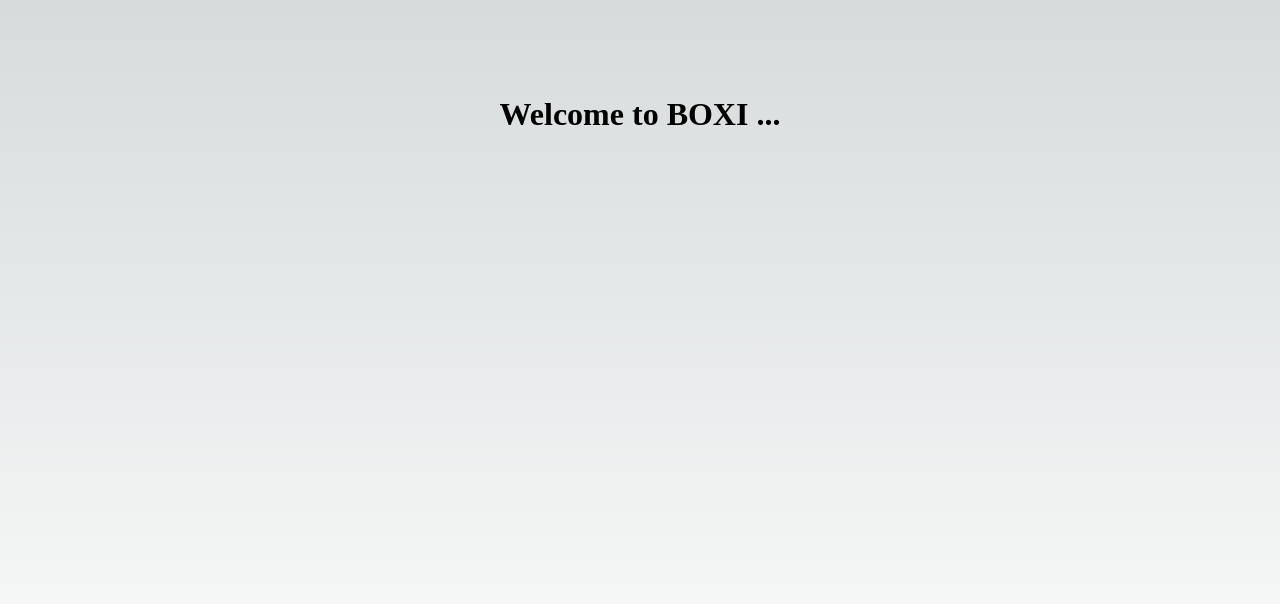
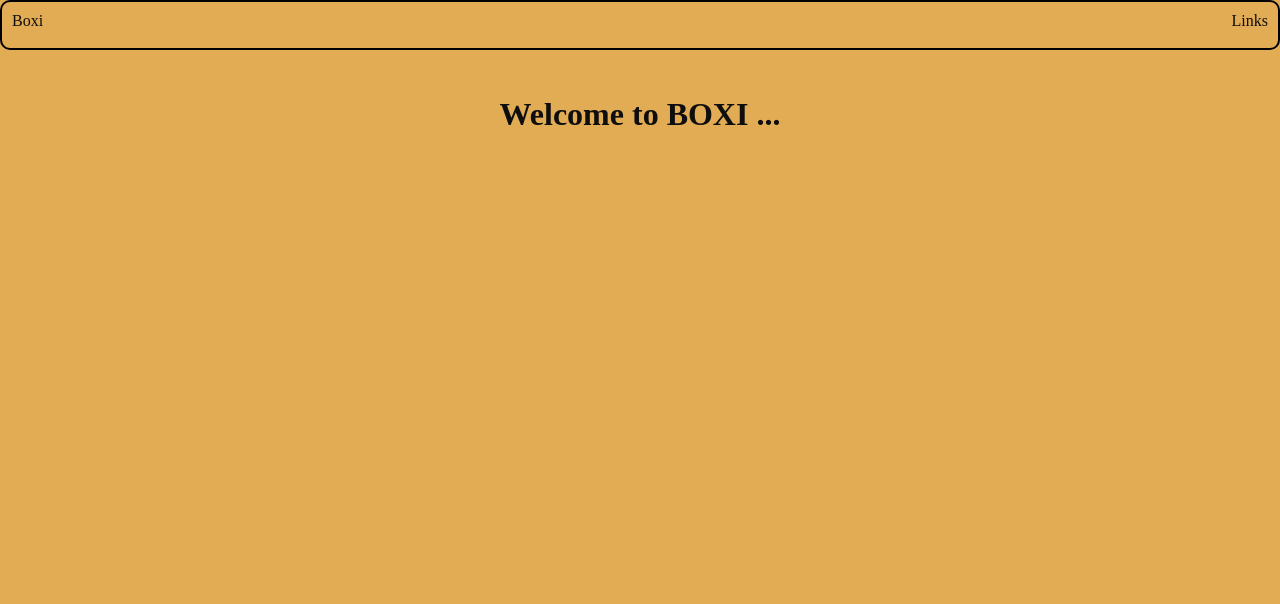
Before and after one commit to chrstphrddtz/boxi, a Next.js app: page / in a window 1280 px wide. Shown: the top 604 px of the page. Built offline with nearby package versions, Linux system fonts and the light colour scheme.

Commit message:
add first basic layout to navbar

```diff
--- /dev/null
+++ b/components/Layout.tsx
@@ -0,0 +1,25 @@
+import Head from "next/head";
+import Navbar from "./Navbar";
+import styled from "styled-components";
+
+const Main = styled.main`
+
+`
+
+
+
+export default function Layout({ children }: {children: React.ReactNode}) {
+  return (
+    <>
+      <Head>
+        <title>Boxi</title>
+      </Head>
+      <Navbar/>
+
+      <Main>
+        {children}
+      </Main>
+
+    </>
+  )
+}
--- /dev/null
+++ b/components/Navbar.tsx
@@ -0,0 +1,34 @@
+import Link from "next/link";
+import styled from "styled-components";
+
+const Nav = styled.ul `
+  display: flex;
+  flex-direction: row;
+  justify-content: space-between;
+  list-style: none;
+  border: 2px solid black;
+  border-radius: 10px;
+  height: 50px;
+  /* margin: 5px 20px; */
+  padding: 10px;
+  position: fixed;
+  width: 100%;
+  top: 0;
+`
+
+const StyledLink = styled(Link) `
+`
+
+export default function Navbar() {
+  return (
+    <Nav>
+      <li>
+        <StyledLink href="/">Boxi</StyledLink>
+      </li>
+      <li>
+        <StyledLink href="#">Links</StyledLink>
+      </li>
+
+    </Nav>
+  )
+}
--- a/package.json
+++ b/package.json
@@ -18,6 +18,7 @@
     "mongoose": "^7.0.4",
     "next": "13.3.0",
     "react": "18.2.0",
+    "react-burger-menu": "^3.0.9",
     "react-dom": "18.2.0",
     "styled-components": "^5.3.9",
     "typescript": "5.0.4"
--- a/src/pages/_app.tsx
+++ b/src/pages/_app.tsx
@@ -1,6 +1,11 @@
 import '@/styles/globals.css'
 import { Figtree } from 'next/font/google'
 import type { AppProps } from 'next/app'
+import Layout from '../../components/Layout'
+
+// const HamburgerIcon = () => (<div className='p-1/2'><svg className="w-8 h-8 text-gray-500" fill="none" strokeLinecap="round" strokeLinejoin="round" strokeWidth="2" viewBox="0 0 24 24" stroke="currentColor"><path d="M4 6h16M4 12h16M4 18h16"></path></svg></div>)
+
+
 
 const figtree = Figtree({
   weight: ['400', '600', '800'],
@@ -10,5 +15,11 @@
 
 
 export default function App({ Component, pageProps }: AppProps) {
-  return <Component {...pageProps} />
+  return (
+    <Layout>
+      <Component {...pageProps} />
+    </Layout>
+  )
+
+
 }
--- a/src/styles/globals.css
+++ b/src/styles/globals.css
@@ -86,13 +86,15 @@
 }
 
 body {
-  color: rgb(var(--foreground-rgb));
+  background-color: #E2AC55;
+  color: #0F0E0E;
+  /* color: rgb(var(--foreground-rgb));
   background: linear-gradient(
       to bottom,
       transparent,
       rgb(var(--background-end-rgb))
     )
-    rgb(var(--background-start-rgb));
+    rgb(var(--background-start-rgb)); */
 }
 
 a {
```
Also changed, not shown: db/connect.js (added, +47 -0 lines), src/styles/burger.css (added, +60 -0 lines), 1 other file (tests, documents, lock files or other folders).
